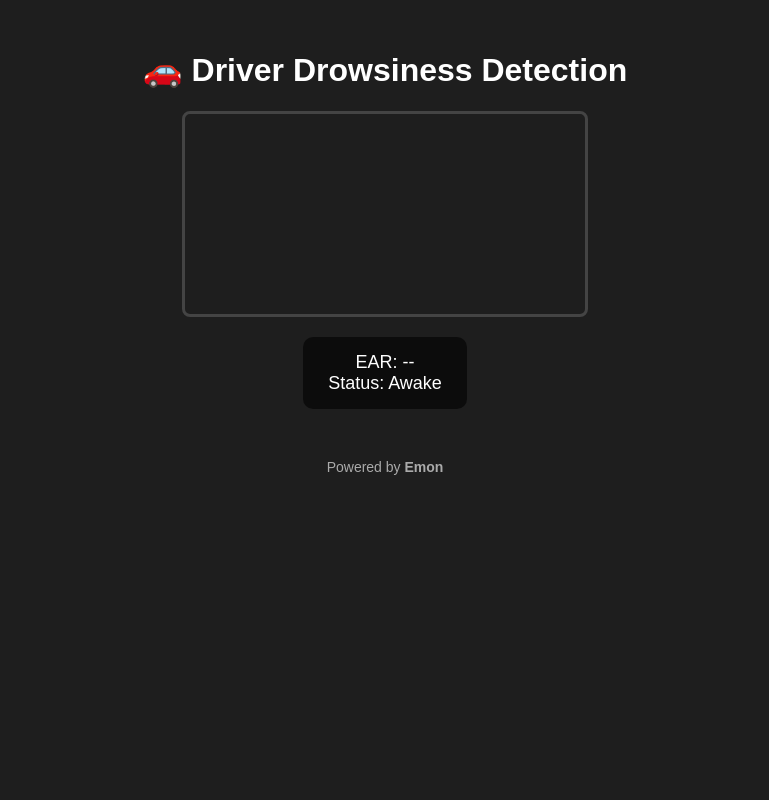
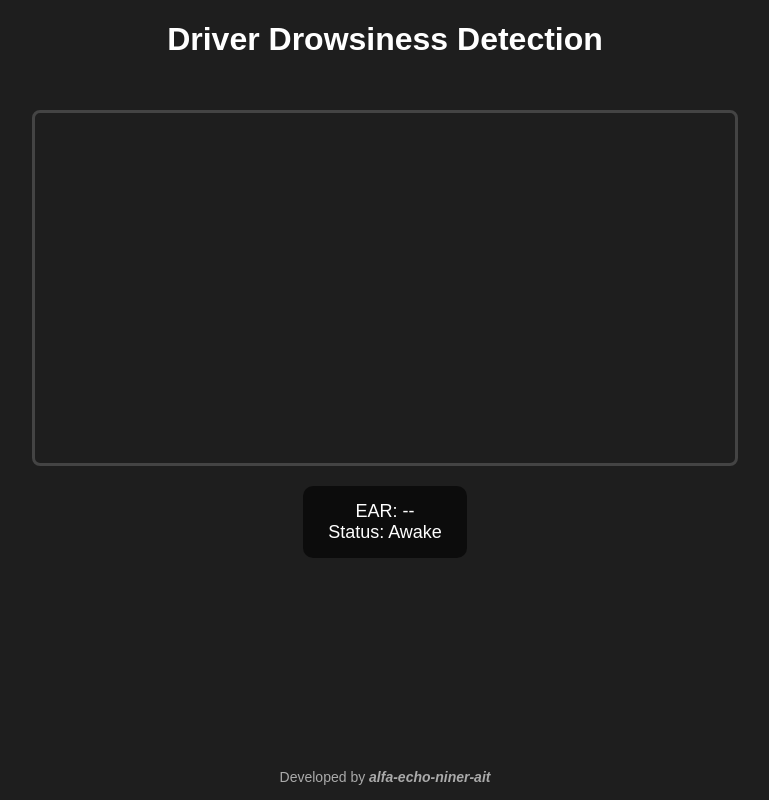
Before and after one commit to alfa-echo-niner-ait/safedrive-ai, a Flask app: page / in a window 1280 px wide. Shown: the whole page, without its empty margins (255-1024 px from the left). Run offline with Flask 3, Linux system fonts and the light colour scheme.

Commit message:
Improved visualization

```diff
--- a/static/script.js
+++ b/static/script.js
@@ -50,6 +50,7 @@ setInterval(() => {
 			statusDisplay.textContent = data.is_drowsy ? "Drowsy" : "Awake";
 
 			if (data.is_drowsy) {
+				video.classList.add("red-glow", "flashing");
 				alertBox.style.display = "block";
 				try {
 					alarmSound.currentTime = 0;
@@ -58,6 +59,7 @@ setInterval(() => {
 					console.log("Audio play failed", e);
 				}
 			} else {
+				video.classList.remove("red-glow", "flashing");
 				alertBox.style.display = "none";
 			}
 		});
--- a/templates/index.html
+++ b/templates/index.html
@@ -3,7 +3,7 @@
 	<head>
 		<meta charset="UTF-8" />
 		<meta name="viewport" content="width=device-width, initial-scale=1.0" />
-		<title>🚗 Drowsiness Detection</title>
+		<title>Drowsiness Detection</title>
 		<style>
 			body {
 				font-family: Arial, sans-serif;
@@ -12,8 +12,13 @@
 				text-align: center;
 				margin: 0;
 				padding: 0;
+				display: flex;
+				flex-direction: column;
+				min-height: 100vh;
 			}
-
+			main {
+				flex-grow: 1;
+			}
 			.container {
 				display: flex;
 				flex-direction: column;
@@ -21,15 +26,32 @@
 				justify-content: flex-start;
 				padding-top: 30px;
 			}
-
 			video {
 				width: 90%;
-				max-width: 400px;
+				max-width: 700px;
 				border: 3px solid #444;
 				border-radius: 8px;
 				margin-bottom: 20px;
+				transition: box-shadow 0.3s ease, border-color 0.3s ease;
 			}
-
+			.red-glow {
+				border-color: red;
+				box-shadow: 0 0 10px red, 0 0 20px darkred;
+			}
+			@keyframes redPulse {
+				0% {
+					box-shadow: 0 0 5px red;
+				}
+				50% {
+					box-shadow: 0 0 20px red, 0 0 30px darkred;
+				}
+				100% {
+					box-shadow: 0 0 5px red;
+				}
+			}
+			.red-glow.flashing {
+				animation: redPulse 1.5s infinite;
+			}
 			.status-box {
 				background: rgba(0, 0, 0, 0.6);
 				padding: 15px 25px;
@@ -37,37 +59,49 @@
 				font-size: 18px;
 				margin-bottom: 20px;
 			}
-
 			.alert {
 				color: red;
 				font-size: 24px;
 				font-weight: bold;
-				margin-top: 10px;
+				margin-bottom: 10px;
 				display: none;
 			}
-
 			.footer {
 				font-size: 14px;
 				color: #aaa;
 				margin-top: 30px;
+				margin-bottom: 15px;
+			}
+			.footer a {
+				text-decoration: none;
+				font-weight: bold;
+				font-style: italic;
+				color: #aaa;
 			}
 		</style>
 	</head>
 	<body>
-		<div class="container">
-			<h1>🚗 Driver Drowsiness Detection</h1>
+		<main>
+			<h1>Driver Drowsiness Detection</h1>
+			<div class="container">
+				<video id="video" autoplay playsinline></video>
 
-			<video id="video" autoplay playsinline></video>
+				<div id="alert" class="alert">⚠️ DROWSINESS DETECTED!</div>
 
-			<div class="status-box">
-				EAR: <span id="earValue">--</span><br />
-				Status: <span id="status">Awake</span>
+				<div class="status-box">
+					EAR: <span id="earValue">--</span><br />
+					Status: <span id="status">Awake</span>
+				</div>
 			</div>
-
-			<div id="alert" class="alert">⚠️ DROWSINESS DETECTED!</div>
+		</main>
+		<div class="footer">
+			Developed by
+			<a
+				href="https://github.com/alfa-echo-niner-ait?tab=repositories"
+				target="_blank"
+				>alfa-echo-niner-ait
+			</a>
 		</div>
-
-		<div class="footer">Powered by <b>Emon</b></div>
 
 		<audio
 			id="alarm"
```
Also changed, not shown: 1 other file.
